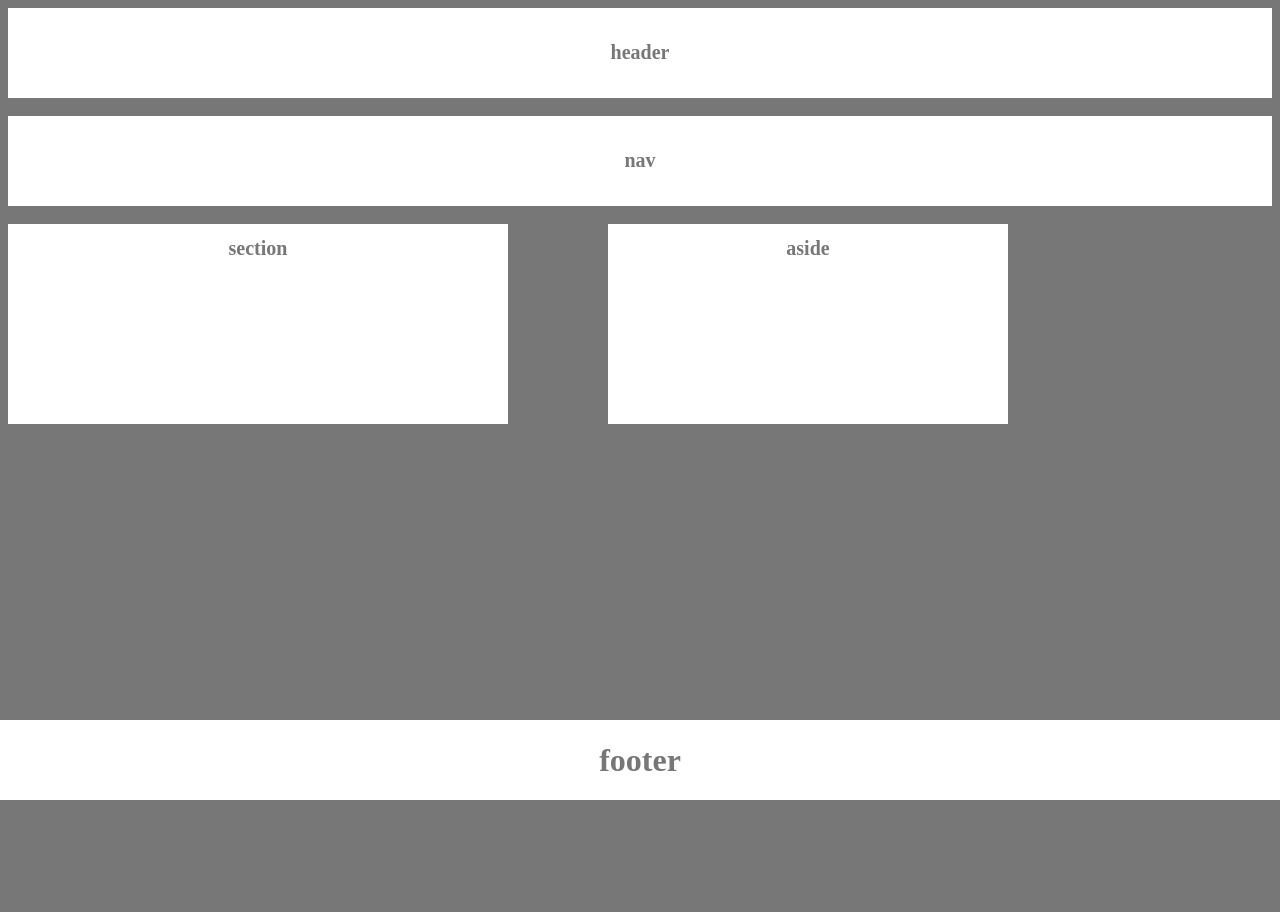
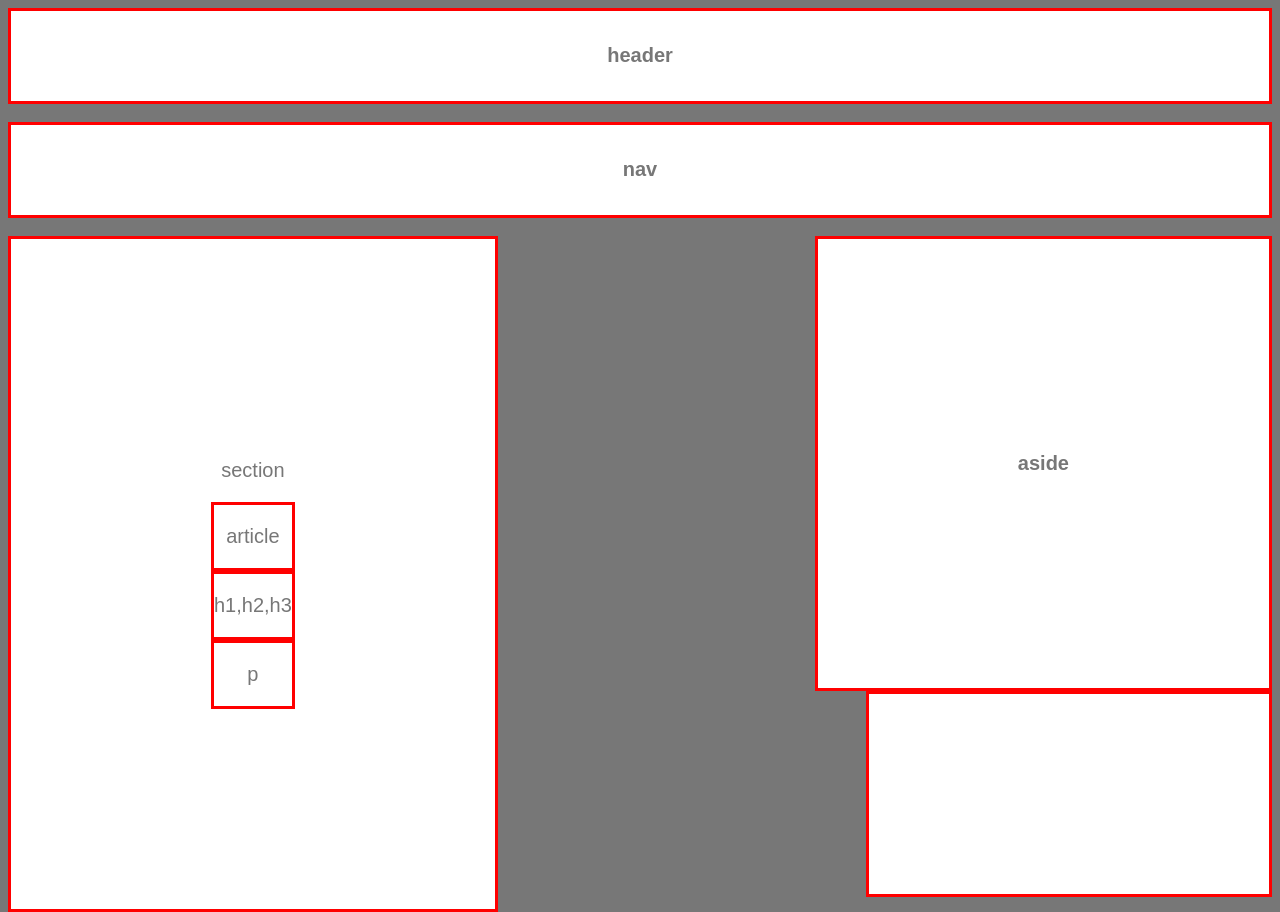
Before and after one commit to arielmo12/HW-Wireframe, a plain HTML site: page index.html in a window 1280 px wide. Before the commit the page ends 800 px from the top, so only its background shows below. Drawn offline with Linux system fonts and the light colour scheme.

Commit message:
made changes to index.html and style.css

```diff
--- a/index.html
+++ b/index.html
@@ -19,15 +19,35 @@
         <h1>nav</h1>
       </div>
 <br>
-<div id="wrap">
-<div class="left">
-    <h1>section</h1>
+
+<div class="section">
+    <p>section</p>
+    <div class="a">
+        <P>article</P>
+      </div>
+      <div class="h">
+        <p>h1,h2,h3</p>
+      </div>
+      <div class="p">
+        <p>p</p>
+      </div>
+  </div>
+<div class="aside">
+  <h1>aside</h1>
+  </div>
+
+
+
+
+
+
+
+
+
+<div class="right">
+<h1><aside</h1>
 </div>
-<div class="right">
-<h1>aside</h1></div>
 <br>
-<div class="footer">
-    <h1>footer</h1>
-  </div>
+
 </body>
 </html>
--- a/style.css
+++ b/style.css
@@ -1,6 +1,8 @@
-#wrap{
-width: 1000px;
-}
+div {  border: 3px solid red; }
+
+
+
+
 
 .left{
     width: 500px;
@@ -25,6 +27,8 @@ width: 1000px;
 
 body {
     background-color: #777;
+    font-family: Arial, Helvetica, sans-serif;
+
 }
 
 .header{
@@ -48,7 +52,7 @@ body {
     text-align: center;
     background-color:white;
     color:#777;
-    font-size: 10px;
+    font-size: 20px;
     float: left;
   }
   .aside{
```
